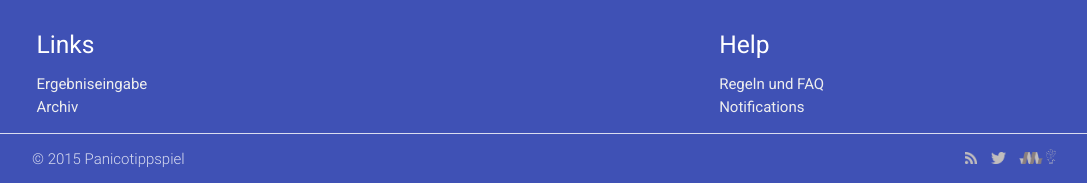
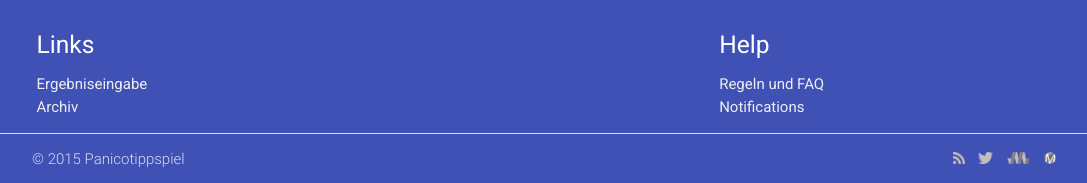
Before and after one commit to mvbeust/Panicotippspiel, a PHP site: page /index.php in a window 1280 px wide. Shown: the part 617-800 px from the top of the page, without its empty margins (96-1183 px from the left). Run offline with PHP 8.4, Linux system fonts and the light colour scheme; data that the repository does not hold is empty; some libraries are stand-ins or nearby versions; some web fonts are replaced.

Commit message:
Max Logo Footer

```diff
--- a/footer.inc.php
+++ b/footer.inc.php
@@ -28,10 +28,10 @@
     <img src="/img/twitter.png" height="12px" style="margin-right:10px"; />
     </a>
     <a href="http://materializecss.com" target="_blank">
-    <img src="/img/materializecss.png" height="12px" />
+    <img src="/img/materializecss.png" height="12px" style="margin-right:10px" />
     </a>
     <a href="http://maxvonbeust.com" target="_blank">
-    <img src="/img/maxvonbeust.png" height="15px" />
+    <img src="/img/maxvonbeust.png" height="12px" />
     </a>
     </div>
     </div>
```
Also changed, not shown: img/maxvonbeust.png, 1 other file.
